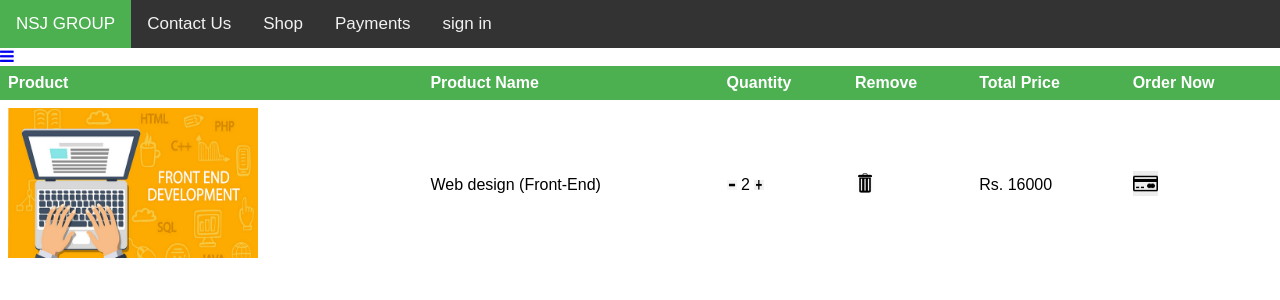
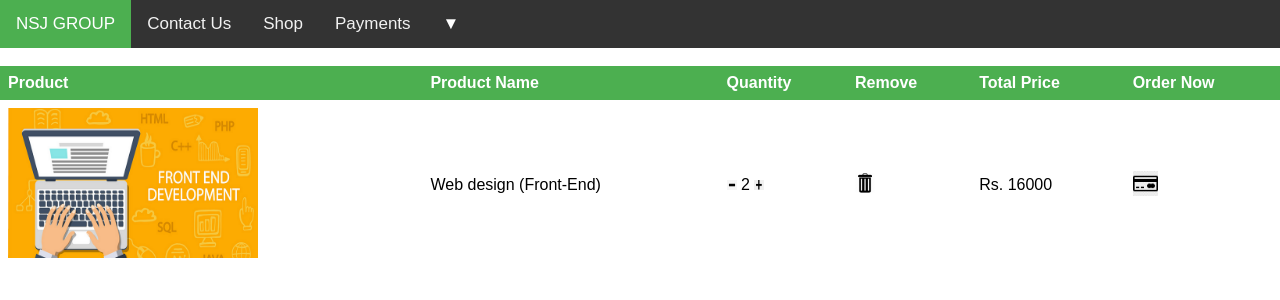
Before and after one commit to noelsj007/ecommerceweb, a Django app: page /accounts/addtocart/9 in a window 1280 px wide. Shown: the top 300 px of the page. Run offline with Django 3.2, Linux system fonts and the light colour scheme; data comes from the database, SQL or seed files in the repository.

Commit message:
Update menu.html

```diff
--- a/templates/menu.html
+++ b/templates/menu.html
@@ -136,10 +136,18 @@
             </div>
 
         {% else %}
-        <div class="auth"  align="right">
-          <a href="{% url "Login" %}">sign in</a>
-        </div>
-        </div>
+        <div class="dropdown">
+                <button class="dropbtn">{{user.username}} &#9660
+                    <i class= "fas fab-caret-down"></i>
+                </button>
+                <div class="dropdown-content">
+
+                        <a href="{% url "login" %}">Login</a>
+                        <a href="{% url "Register" %}">Register </a>
+
+                </div>
+            </div>
+
 
         {% endif %}
   <a href="javascript:void(0);" class="icon" onclick="myFunction()">
```
